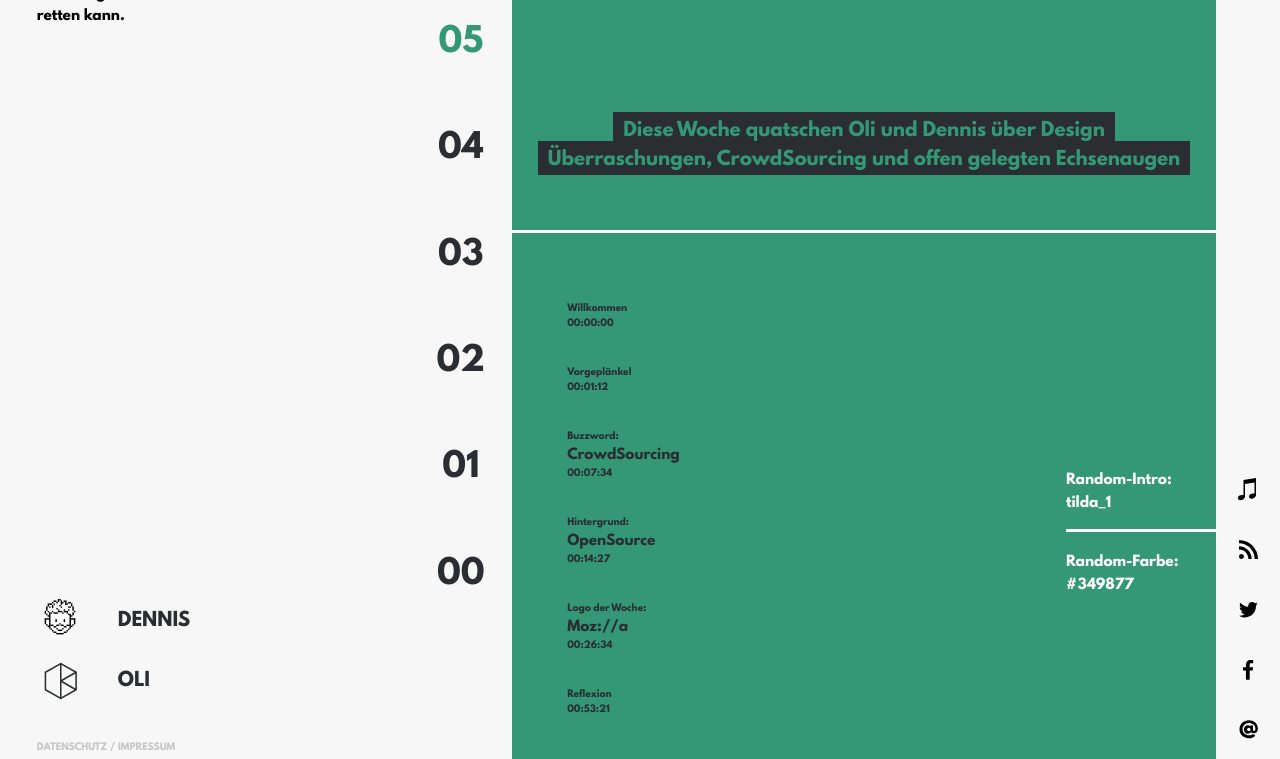
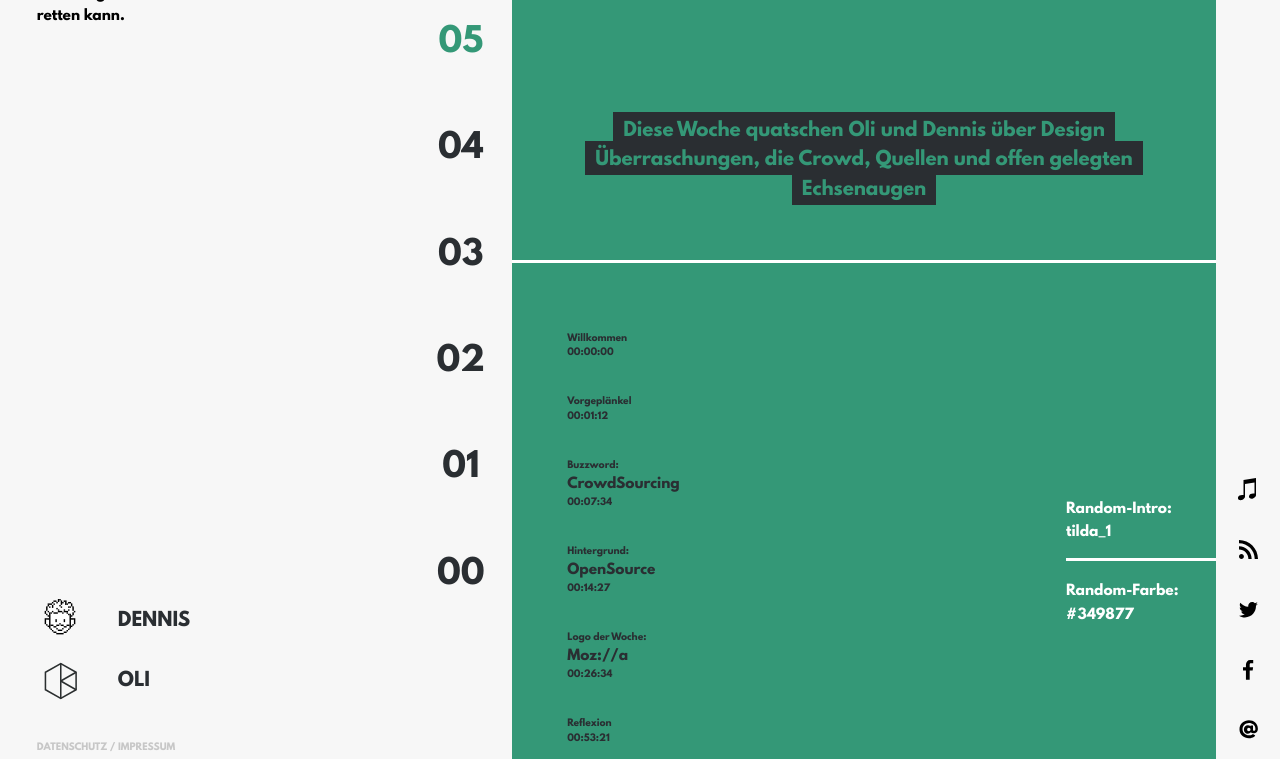
Before and after one commit to iterativintuitiv/podcast, a Jekyll site: the page built from index.html, in a window 1280 px wide and 900 px high, scrolled down 936 px, cut to the strip 141-900 px from the top of the window. Built offline with Jekyll 4.4.1, drawn with Linux system fonts in a browser that asks for light colours; nearby versions of some CDN libraries; the list of posts is cut into pages by our own code.

Commit message:
Update 2017-01-26-episode-5.markdown

```diff
--- a/_posts/2017-01-26-episode-5.markdown
+++ b/_posts/2017-01-26-episode-5.markdown
@@ -2,7 +2,7 @@
 layout: none
 title: "Kollektiver W://e"
 episode: "05"
-description: "Diese Woche quatschen Oli und Dennis über Design Überraschungen, CrowdSourcing und offen gelegten Echsenaugen"
+description: "Diese Woche quatschen Oli und Dennis über Design Überraschungen, die Crowd, Quellen und offen gelegten Echsenaugen"
 colorPost: "#349877"
 song: "tilda_1"
 image: assets/img/episode5.svg
```
